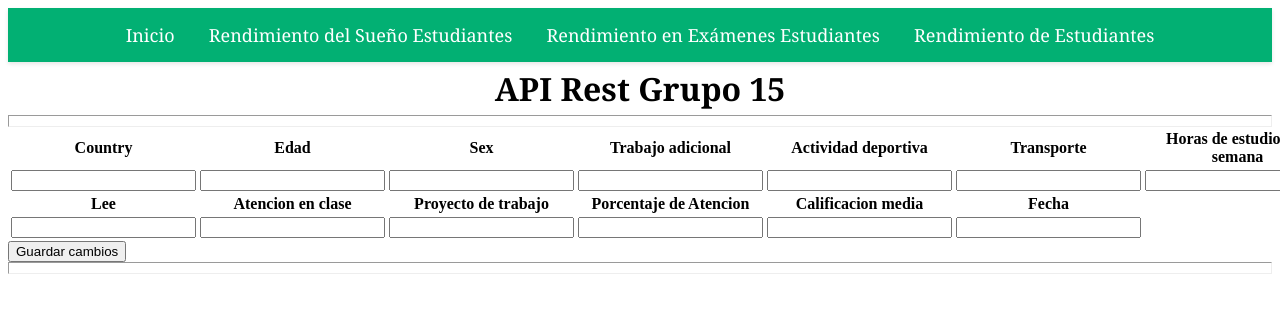
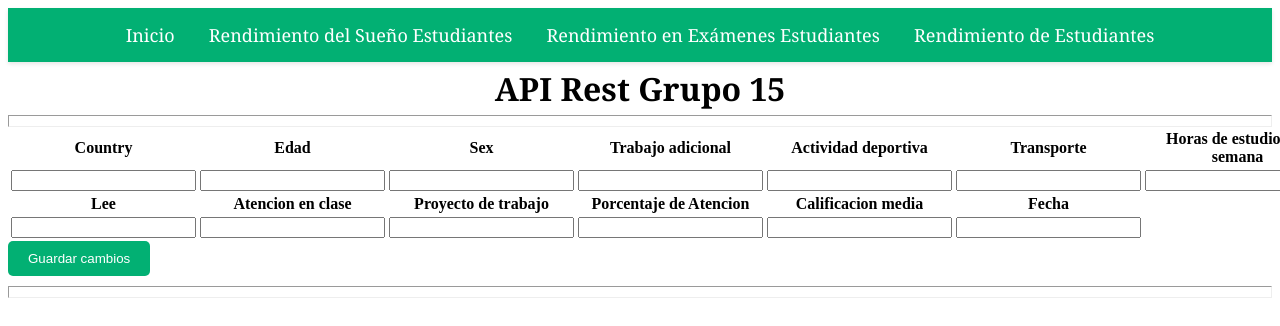
Before and after one commit to gti-sos/SOS2324-15, a SvelteKit app in the folder front/: page /performance-dataset/1/1 in a window 1280 px wide. Shown: the top 326 px of the page. Built offline with nearby package versions, Linux system fonts and the light colour scheme; no server answers.

Commit message:
Mejoras D02

```diff
--- a/front/src/routes/+page.svelte
+++ b/front/src/routes/+page.svelte
@@ -49,4 +49,5 @@
     a:hover {
       text-decoration: underline; /* Subrayado al pasar el ratón */
     }
+
   </style>
--- a/front/src/routes/performance-dataset/[country]/[student_age]/+page.svelte
+++ b/front/src/routes/performance-dataset/[country]/[student_age]/+page.svelte
@@ -200,3 +200,15 @@
 <form action="/performance-dataset/{paisElegido.country}/{paisElegido.student_age}">
     <button type="submit"  on:click="{putStudent(paisAnt,edadAnt)}" on:click="{actualizaDatos}">Guardar cambios</button>
 </form>
+<style>
+button {
+    background-color:#02b073;
+    color: white;
+    padding: 10px 20px; /* Ajusta el padding según sea necesario */
+    border: none;
+    border-radius: 5px;
+    margin-right: 10px; /* Ajusta el margen entre botones */
+    margin-bottom: 10px; /* Ajusta el margen inferior de los botones */
+  }
+
+</style>
```
